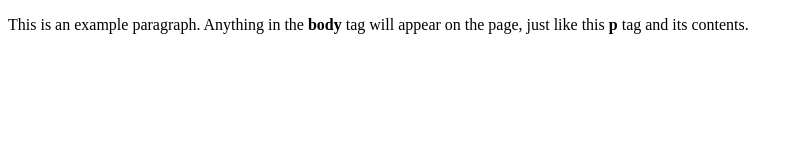
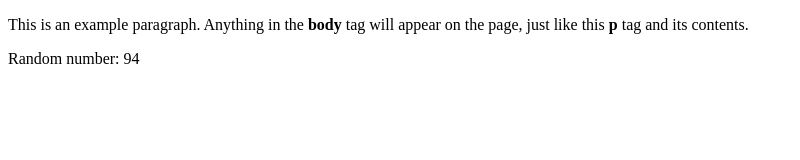
Before and after one commit to alesq/page-html, a plain HTML site: page index.html in a window 1280 px wide. Shown: the whole page, without its empty margins (0-800 px from the left). Drawn offline with Linux system fonts and the light colour scheme.

Commit message:
Added random number

```diff
--- a/index.html
+++ b/index.html
@@ -5,5 +5,16 @@
   </head>
   <body>
     <p>This is an example paragraph. Anything in the <strong>body</strong> tag will appear on the page, just like this <strong>p</strong> tag and its contents.</p>
+    <p id="randomNumber"></p>
+
+    <script>
+        // Generate a random integer between 1 and 100 (inclusive)
+        const min = 1;
+        const max = 100;
+        const randomInteger = Math.floor(Math.random() * (max - min + 1)) + min;
+
+        // Display the random number in the paragraph
+        document.getElementById("randomNumber").textContent = `Random number: ${randomInteger}`;
+    </script>
   </body>
 </html>
```
